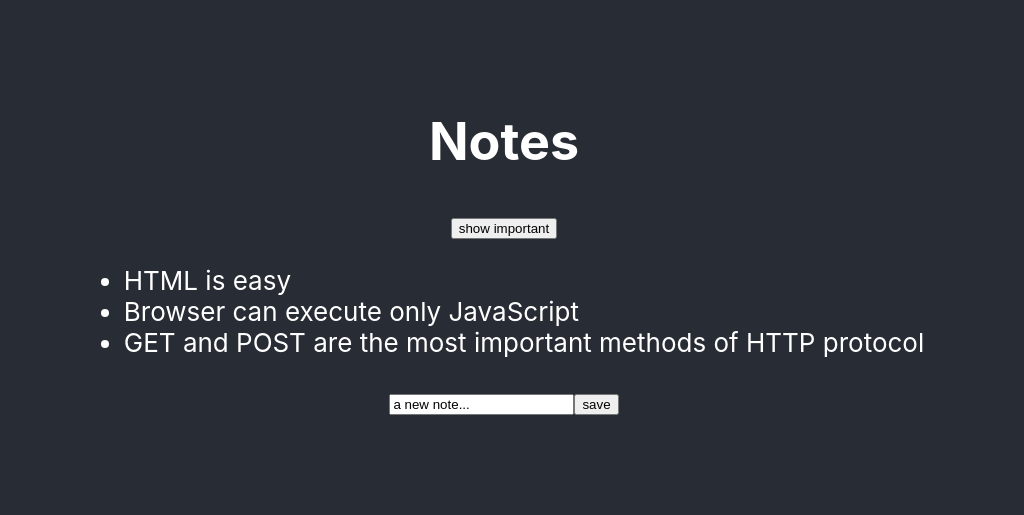
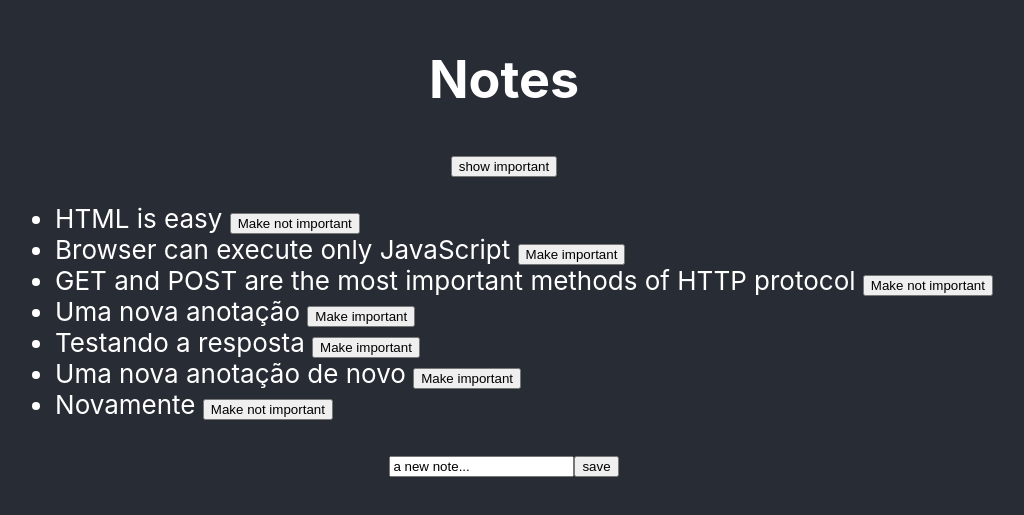
Before and after one commit to josenaldo/full-stack-open-2022, a React (Create React App) app in the folder part2/notes/: page / in a window 1280 px wide. Shown: the part 155-670 px from the top of the page, without its empty margins (136-1160 px from the left). Built offline with nearby package versions, Linux system fonts and the light colour scheme; data requests are answered from the project's data file; the HTML template or start-up script is replaced by a standard one.

Commit message:
:sparkles: feat: Add notes to server
Add notes to backend, using axios post method
Update notes to backend, using axios put method

```diff
--- a/part2/notes/db.json
+++ b/part2/notes/db.json
@@ -17,6 +17,30 @@
       "content": "GET and POST are the most important methods of HTTP protocol",
       "date": "2022-1-17T19:20:14.298Z",
       "important": true
+    },
+    {
+      "content": "Uma nova anotação",
+      "date": "2022-11-08T16:44:01.647Z",
+      "important": false,
+      "id": 4
+    },
+    {
+      "content": "Testando a resposta",
+      "date": "2022-11-08T16:44:14.756Z",
+      "important": false,
+      "id": 5
+    },
+    {
+      "content": "Uma nova anotação de novo",
+      "date": "2022-11-08T16:47:19.955Z",
+      "important": false,
+      "id": 6
+    },
+    {
+      "content": "Novamente",
+      "date": "2022-11-08T16:47:24.124Z",
+      "important": true,
+      "id": 7
     }
   ]
 }
--- a/part2/notes/src/App.js
+++ b/part2/notes/src/App.js
@@ -15,31 +15,40 @@ const App = (props) => {
         event.preventDefault()
         const noteObject = {
             content: newNote,
-            date: new Date().toISOString(),
+            date: new Date(),
             important: Math.random() < 0.5,
-            id: notes.length + 1,
         }
 
-        setNotes(notes.concat(noteObject))
-        setNewNote('')
+        axios
+            .post('http://localhost:3001/notes', noteObject)
+            .then((response) => {
+                const createdNote = response.data
+                setNotes(notes.concat(createdNote))
+                setNewNote('')
+            })
     }
 
     const handleNoteChange = (event) => {
-        console.log(event.target.value)
         setNewNote(event.target.value)
     }
 
+    const toggleImportanceOf = (id) => {
+        const url = `http://localhost:3001/notes/${id}`
+        const note = notes.find((n) => n.id === id)
+        const changeNote = { ...note, important: !note.important }
+
+        axios.put(url, changeNote).then((response) => {
+            setNotes(notes.map((n) => (n.id !== id ? n : response.data)))
+        })
+    }
+
     const hook = () => {
-        console.log('effect')
         axios.get('http://localhost:3001/notes').then((response) => {
-            console.log('promise fulfilled')
             setNotes(response.data)
         })
     }
 
     useEffect(hook, [])
-
-    console.log('render', notes.length, 'notes')
 
     return (
         <div className="App">
@@ -51,7 +60,11 @@ const App = (props) => {
             </div>
             <ul>
                 {notesToShow.map((note) => (
-                    <Note key={note.id} note={note} />
+                    <Note
+                        key={note.id}
+                        note={note}
+                        toggleImportance={() => toggleImportanceOf(note.id)}
+                    />
                 ))}
             </ul>
             <form onSubmit={addNote}>
--- a/part2/notes/src/components/Note.js
+++ b/part2/notes/src/components/Note.js
@@ -1,5 +1,11 @@
-const Note = ({ note }) => {
-    return <li>{note.content}</li>
+const Note = ({ note, toggleImportance }) => {
+    const label = note.important ? 'Make not important' : 'Make important'
+
+    return (
+        <li>
+            {note.content} <button onClick={toggleImportance}>{label}</button>
+        </li>
+    )
 }
 
 export default Note
```
Lines whose indentation alone changed are shown as unchanged.
